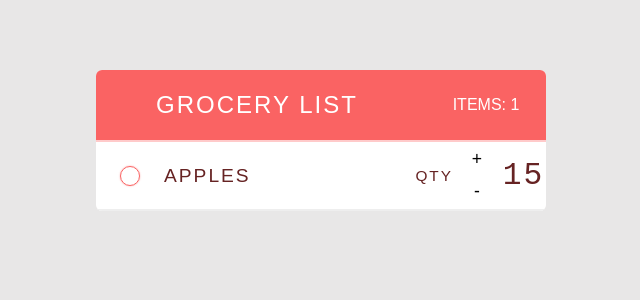
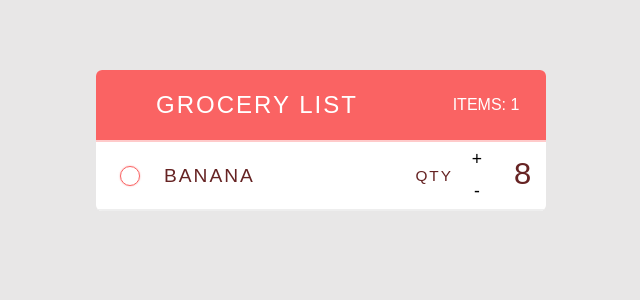
Before and after one commit to Shaniagrg/REACT, a React (Vite) app in the folder START-HERE/grocery-list/: page / in a window 1280 px wide. Shown: the top 300 px of the page, without its empty margins (319-959 px from the left). Built offline with nearby package versions, Linux system fonts and the light colour scheme.

Commit message:
create props for Item and Counter component and pass as a parameter

```diff
--- a/START-HERE/grocery-list/src/main.jsx
+++ b/START-HERE/grocery-list/src/main.jsx
@@ -24,26 +24,26 @@ Nesting
     - Create another component Counter and nest inside const Item
     - Parent component will have one or multiple child components
 */
-const Item = () => {
+const Item = (props) => {
     return (
         <div className='item'>
             <button className='remove-item'/>
-            <span className='item-name'>Apples</span>
+            <span className='item-name'>{props.name}</span>
 
             {/*Nesting Counter*/}
-            <Counter/>
+            <Counter quantity={props.quantity}/>
 
         </div>
     )
 }
 
-const Counter = () => {
+const Counter = (props) => {
     return(
         <div className='quantity'>
             <span className='qty-label'>QTY</span>
             <button className='increment'> + </button>
             <button className='decrement'> - </button>
-            <span className='quantity-amount'> 15 </span>
+            <span className='quantity-amount'> {props.quantity} </span>
         </div>
     )
 }
@@ -58,7 +58,10 @@ const App = () => {
             />
 
             {/*Grocery List*/}
-            <Item/>
+            <Item
+            name="Banana"
+            quantity={8}
+            />
         </div>
     )
 }
```
